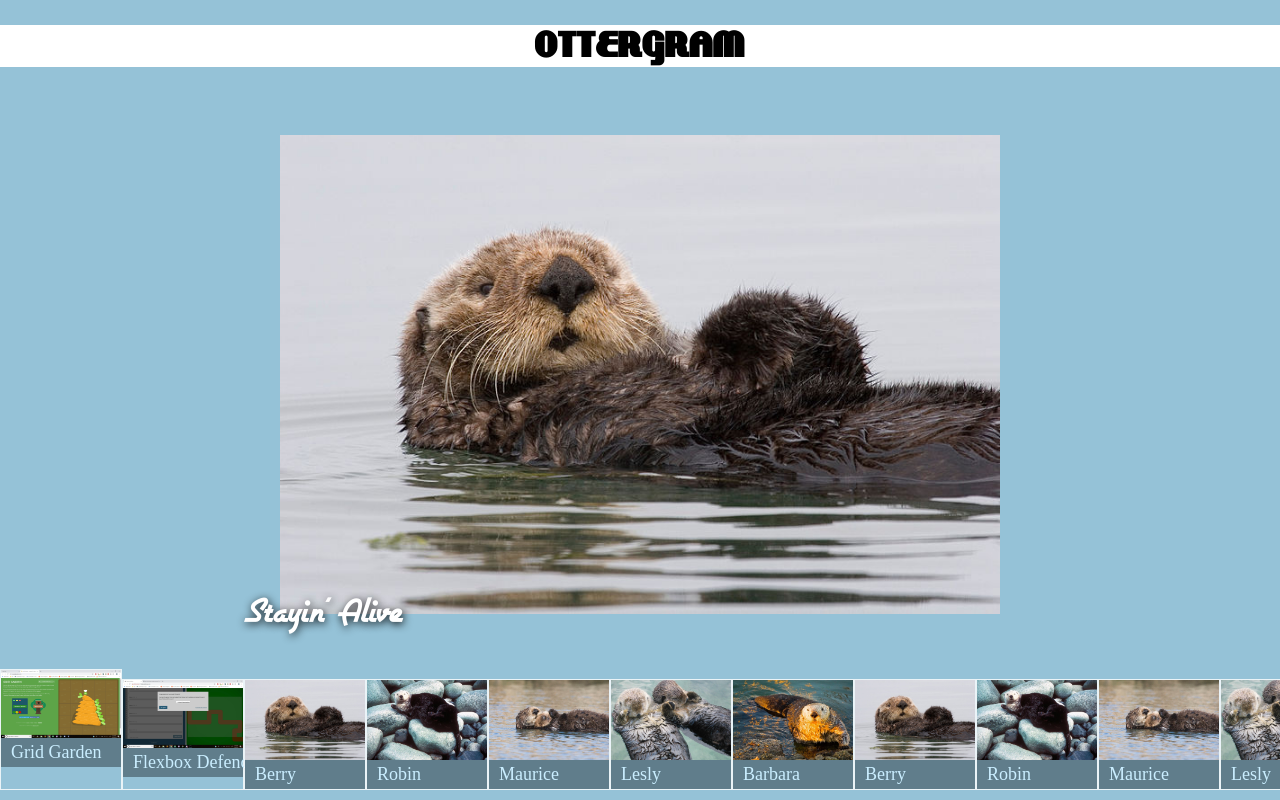
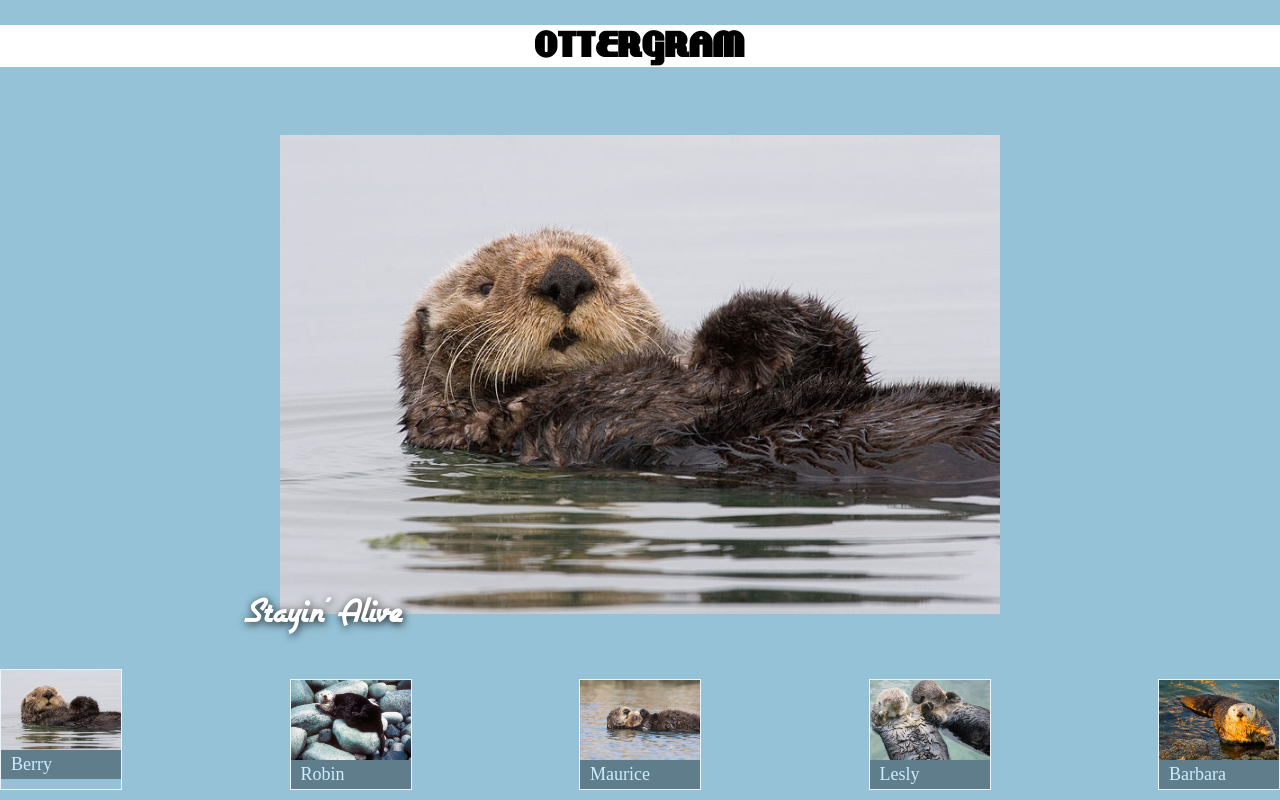
Before and after one commit to fandrade8/Hw4, a plain HTML site: page index.html in a window 1280 px wide. Drawn offline with nearby package versions, Linux system fonts and the light colour scheme.

Commit message:
Add files via upload

```diff
--- a/index.html
+++ b/index.html
@@ -3,7 +3,7 @@
 
 <head>
   <meta charset="utf-8">
-  <title>Ottergram</title>
+  <meta name="viewport" content="width=device-width, initial-scale=1">
   <link rel="stylesheet" href="https://cdnjs.cloudflare.com/ajax/libs/normalize/8.0.1/normalize.min.css">
   <link rel="stylesheet" href="stylesheets/styles.css">
 
@@ -20,10 +20,10 @@
   <link rel="icon" type="image/png" sizes="32x32" href="/favicon-32x32.png">
   <link rel="icon" type="image/png" sizes="96x96" href="/favicon-96x96.png">
   <link rel="icon" type="image/png" sizes="16x16" href="/favicon-16x16.png">
-  <link rel="manifest" href="/manifest.json">
   <meta name="msapplication-TileColor" content="#ffffff">
   <meta name="msapplication-TileImage" content="/ms-icon-144x144.png">
   <meta name="theme-color" content="#ffffff">
+  <title>Ottergram</title>
 </head>
 
 <body>
@@ -34,74 +34,41 @@
   <main class="main-content">
     <ul class="thumbnail-list">
       <li class="thumbnail-item">
-        <a href="#">
-          <img class="thumbnail-image" src="img/garden.jpg" alt="">
-          <span class="thumbnail-title">Grid Garden</span>
-        </a>
-      </li>
-      <li class="thumbnail-item">
-        <a href="#">
-          <img class="thumbnail-image" src="img/defence.jpg" alt="">
-          <span class="thumbnail-title">Flexbox Defence</span>
-        </a>
-      </li>
-      <li class="thumbnail-item">
-        <a href="#">
+        <a href="img/otter1.jpg" data-image-role="trigger"
+                                 data-image-title="Stayin'Alive"
+                                 data-image-url="img/otter1.jpg">
           <img class="thumbnail-image" src="img/otter1.jpg" alt="Barry the Otter">
           <span class="thumbnail-title">Berry</span>
         </a>
       </li>
       <li class="thumbnail-item">
-        <a href="#">
+        <a href="img/otter2.jpg" data-image-role="trigger"
+                                 data-image-title="How Deep Is Your Love"
+                                 data-image-url="img/otter2.jpg">
           <img class="thumbnail-image" src="img/otter2.jpg" alt="Robert the Otter">
           <span class="thumbnail-title">Robin</span>
         </a>
       </li>
-      <li class="thumbnail-item">
-        <a href="#">
+      <li class="thumbnail-item" data-image-role="trigger"
+                                 data-image-title="You Should Be Dancing"
+                                 data-image-url="img/otter3.jpg">
+        <a href="img/otter3.jpg">
           <img class="thumbnail-image" src="img/otter3.jpg" alt="Maurice the Otter">
           <span class="thumbnail-title">Maurice</span>
         </a>
       </li>
-      <li class="thumbnail-item">
-        <a href="#">
+      <li class="thumbnail-item" data-image-role="trigger"
+                                 data-image-title="Night Fever"
+                                 data-image-url="img/otter4.jpg">
+        <a href="img/otter4.jpg">
           <img class="thumbnail-image" src="img/otter4.jpg" alt="Lesly the Otter">
           <span class="thumbnail-title">Lesly</span>
         </a>
       </li>
-      <li class="thumbnail-item">
-        <a href="#">
-          <img class="thumbnail-image" src="img/otter5.jpg" alt="Barbara the Otter">
-          <span class="thumbnail-title">Barbara</span>
-        </a>
-      </li>
-
-      <li class="thumbnail-item">
-        <a href="#">
-          <img class="thumbnail-image" src="img/otter1.jpg" alt="Barry the Otter">
-          <span class="thumbnail-title">Berry</span>
-        </a>
-      </li>
-      <li class="thumbnail-item">
-        <a href="#">
-          <img class="thumbnail-image" src="img/otter2.jpg" alt="Robert the Otter">
-          <span class="thumbnail-title">Robin</span>
-        </a>
-      </li>
-      <li class="thumbnail-item">
-        <a href="#">
-          <img class="thumbnail-image" src="img/otter3.jpg" alt="Maurice the Otter">
-          <span class="thumbnail-title">Maurice</span>
-        </a>
-      </li>
-      <li class="thumbnail-item">
-        <a href="#">
-          <img class="thumbnail-image" src="img/otter4.jpg" alt="Lesly the Otter">
-          <span class="thumbnail-title">Lesly</span>
-        </a>
-      </li>
-      <li class="thumbnail-item">
-        <a href="#">
+      <li class="thumbnail-item" data-image-role="trigger"
+                                 data-image-title="To Love Somebody"
+                                 data-image-url="img/otter5.jpg">
+        <a href="img/otter5.jpg">
           <img class="thumbnail-image" src="img/otter5.jpg" alt="Barbara the Otter">
           <span class="thumbnail-title">Barbara</span>
         </a>
@@ -109,13 +76,17 @@
     </ul>
 
     <div class="detail-image-container">
-      <div class="detail-image-frame">
-        <img class="detail-image" src="img/otter1.jpg" alt="">
-        <span class="detail-image-title">Stayin' Alive</span>
+      <div class="b-arrow"></div>
+      <div class="detail-image-frame" data-image-role="frame">
+        <img class="detail-image" data-image-role="target" src="img/otter1.jpg" alt="">
+        <span class="detail-image-title" data-image-role="title">Stayin' Alive</span>
       </div>
+      <div class="f-arrow"></div>
+
     </div>
+  </main>
 
-  </main>
+  <script src="scripts/main.js" charset="utf-8"></script>
 
 </body>
 
```
Also changed, not shown: .eslintrc.js (added).
